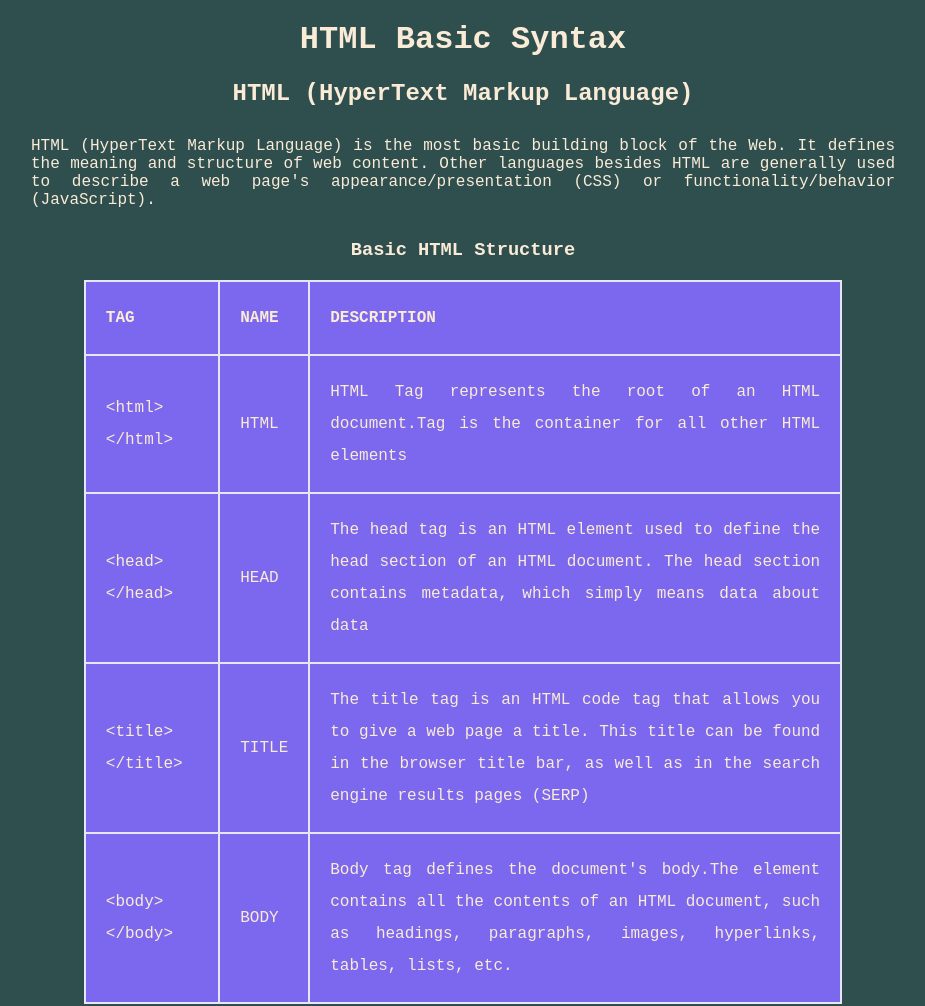
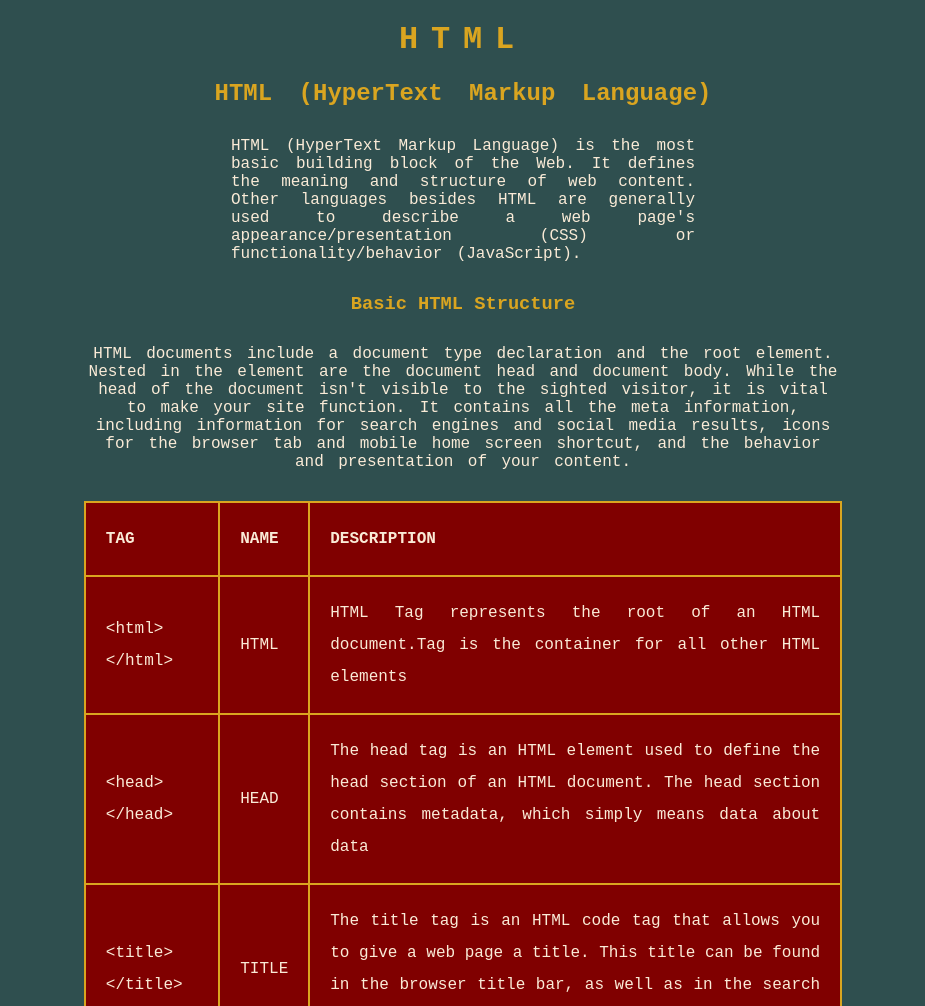
Before and after one commit to olkhat1/Cheatsheet-project, a plain HTML site: page index.html in a window 1280 px wide. Shown: the top 1006 px of the page, without its empty margins (177-1102 px from the left). Drawn offline with Linux system fonts and the light colour scheme.

Commit message:
add css styling and html fixes

```diff
--- a/index.html
+++ b/index.html
@@ -8,7 +8,7 @@
 </head>
 <body>
     <main>
-        <h1>HTML Basic Syntax</h1>
+        <h1>HTML</h1>
 
     <!--Info HTML-->
 
@@ -23,7 +23,7 @@
 
 
     <h3>Basic HTML Structure</h3>
-    <p></p>
+    <p class="info">HTML documents include a document type declaration and the <html> root element. Nested in the <html> element are the document head and document body. While the head of the document isn't visible to the sighted visitor, it is vital to make your site function. It contains all the meta information, including information for search engines and social media results, icons for the browser tab and mobile home screen shortcut, and the behavior and presentation of your content.</p>
 
     <!-- Basic HTML Table-->
 
--- a/resources/CSS/styles.css
+++ b/resources/CSS/styles.css
@@ -11,22 +11,38 @@ h1, h2, h3, p, table {
 }
 
 
+h1, h2, h3 {
+    color: goldenrod;
+}
+
+h1 {
+    letter-spacing: 0.4em;
+}
+
+h2 {
+    word-spacing: 0.5em;
+}
+
+p {
+    word-spacing: 0.3em;
+}
+
+
+.info {
+margin: 30px auto;
+width: 60%;
+
+}
 
 .container p {
     text-align: justify;
-    margin: 30px 200px;
+    margin: 30px 400px;
 
 }
 
-thead {
-    background-color: indigo;
-}
-
-
-
 table, th, td {
-    background-color: mediumslateblue;
-    border: 2px solid lavender;
+    background-color: maroon;
+    border: 2px solid goldenrod;
     border-collapse: collapse;
     line-height: 2.0;
     padding: 20px;
```
